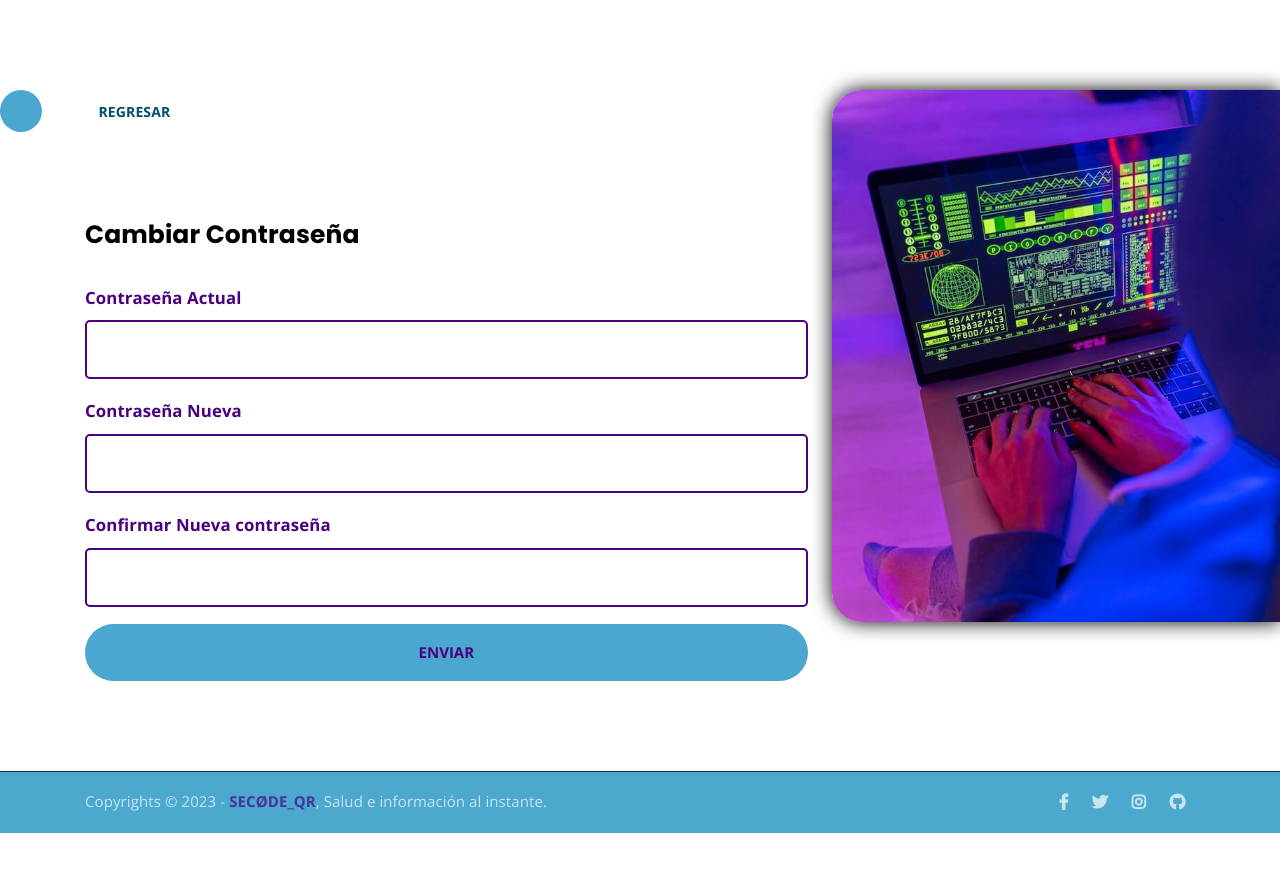
After one commit to Jhonatan2022/SECODE_QR, a PHP site: page /controller/cambiarpass.php in a window 1280 px wide. The commit adds this page. Run offline with PHP 8.4, Linux system fonts and the light colour scheme; a user stored in the database is signed in; some libraries are stand-ins or nearby versions.

Commit message:
servicos y consulta. recuperacion de contraseña pagina 404, edicion de planes modelo, actualizacion de DB

```diff
--- a/admin/views/tablero.php
+++ b/admin/views/tablero.php
@@ -76,12 +76,12 @@ if($resultsUser['rol'] === '2'){
                 </a>
             </li>
             <li class="navbar-item">
-                <a href="#" class="navbar-link">
+                <a href="planes.php" class="navbar-link">
                     <svg aria-hidden="true" focusable="false" data-prefix="fab" xmlns="http://www.w3.org/2000/svg" viewBox="0 0 448 512" class="fa-primary" role="img" style="width:17px;  margin-top:-40px;">
                         <path d="M96 0C43 0 0 43 0 96V416c0 53 43 96 96 96H384h32c17.7 0 32-14.3 32-32s-14.3-32-32-32V384c17.7 0 32-14.3 32-32V32c0-17.7-14.3-32-32-32H384 96zm0 384H352v64H96c-17.7 0-32-14.3-32-32s14.3-32 32-32zm32-240c0-8.8 7.2-16 16-16H336c8.8 0 16 7.2 16 16s-7.2 16-16 16H144c-8.8 0-16-7.2-16-16zm16 48H336c8.8 0 16 7.2 16 16s-7.2 16-16 16H144c-8.8 0-16-7.2-16-16s7.2-16 16-16z" />
                     </svg>
                     </svg>
-                    <span class="link-text" style="margin-top:-40px;">Manual uso</span>
+                    <span class="link-text" style="margin-top:-40px;">Planes de usuarios</span>
                 </a>
             </li>
             <li class="navbar-item">
--- /dev/null
+++ b/controller/cambiarpass.php
@@ -0,0 +1,255 @@
+<?php
+//inicar la secion del usuario y verificar que este logeado
+session_start();
+if (!isset($_SESSION['user_id'])) {
+    header('Location: ../index.php');
+}
+//traer la base de datos o conexion
+require_once '../models/database/database.php';
+//traer el modelo de usuario para consultar la contraseña
+require_once '../models/user.php';
+
+
+//verificar que los campos no esten vacios
+if (isset($_POST['pass']) && isset($_POST['nueva']) && isset($_POST['confirmar'])) {
+
+    //recibir los datos del formulario y guardarlos en variables
+    $pass = $_POST['pass'];
+    $nueva = $_POST['nueva'];
+    $confirmar = $_POST['confirmar'];
+    /*
+buscar contraseña actual del usuario
+    $query1='SELECT Contrasena FROM usuario WHERE Ndocumento = :id';
+    $query = $connection->prepare($query1);
+    $query->bindParam(':id', $_SESSION['user_id']);
+    $query->execute();
+    $contraseñaactual = $query->fetch(PDO::FETCH_ASSOC);
+    */
+    $user = getUser($_SESSION['user_id']);
+    //verificar que la contraseña actual sea igual a la que se ingreso en el formulario
+    if (password_verify($pass, $user['Contrasena'])) {
+
+        //verificar que la nueva contraseña sea igual a la confirmacion
+        if ($nueva == $confirmar) {
+            //encriptar la nueva contraseña
+            $nueva = password_hash($nueva, PASSWORD_BCRYPT);
+            //actualizar la contraseña en la base de datos
+            $query1 = 'UPDATE usuario SET Contrasena = :nueva WHERE Ndocumento = :id';
+            $query = $connection->prepare($query1);
+            $query->bindParam(':id', $_SESSION['user_id']);
+            $query->bindParam(':nueva', $nueva);
+            //verificar que la contraseña se haya actualizado correctamente
+            if ($query->execute()) {
+                $message = array('Exito ', ' Realizado correctamente', 'success');
+            } else {
+                $message = array('Error', 'Ocurrio un error al actulizar contraseña.', 'error');
+            }
+        } else {
+            $message = array('Error', 'Las nuevas contraseñas no coinciden, intente de nuevo', 'warning');
+        }
+    } else {
+        $message = array('Error', 'Contraseña actual incorrecta, intente de nuevo', 'error');
+    }
+}
+
+
+?>
+
+<!DOCTYPE html>
+<html lang="en">
+
+<head>
+    <meta charset="UTF-8">
+    <meta http-equiv="X-UA-Compatible" content="IE=edge">
+    <meta name="viewport" content="width=device-width, initial-scale=1.0">
+    <!-- favicon -->
+    <link rel="shortcut icon" type="image/png" href="../views/assets/img/logo.png">
+    <!-- google font -->
+    <link href="https://fonts.googleapis.com/css?family=Open+Sans:300,400,700" rel="stylesheet">
+    <link href="https://fonts.googleapis.com/css?family=Poppins:400,700&display=swap" rel="stylesheet">
+    <!-- fontawesome -->
+    <link rel="stylesheet" href="../views/assets/css/all.min.css">
+    <!-- bootstrap -->
+    <link rel="stylesheet" href="../views/assets/bootstrap/css/bootstrap.min.css">
+    <!-- animate css -->
+    <link rel="stylesheet" href="../views/assets/css/animate.css">
+    <!-- mean menu css -->
+    <link rel="stylesheet" href="../views/assets/css/meanmenu.min.css">
+    <!-- main style -->
+    <link rel="stylesheet" href="../views/assets/css/main.css">
+    <!-- responsive -->
+    <link rel="stylesheet" href="../views/assets/css/responsive.css">
+    <!-- Animate.css -->
+    <link rel="stylesheet" href="https://cdnjs.cloudflare.com/ajax/libs/animate.css/4.1.1/animate.min.css" />
+
+    <!-- use Sweet Alerts2 -->
+    <script src="//cdn.jsdelivr.net/npm/sweetalert2@11"></script>
+
+
+    <style>
+        input {
+            width: 99%;
+            padding: 15px;
+            border: 2px solid #4b0081;
+            border-radius: 5px;
+        }
+
+        .feature-bg1:after {
+            background-image: url(../views/assets/img/password.jpg);
+            background-size: cover;
+            background-position: center;
+            background-repeat: no-repeat;
+            padding: 100px 0;
+        }
+
+        label {
+            color: #4b0081;
+            font-size: larger;
+            font-weight: bolder;
+        }
+
+
+
+        .learn-more .circle {
+            transition: all 0.45s cubic-bezier(0.65, 0, 0.076, 1);
+            position: relative;
+            display: block;
+            margin: 0;
+            width: 3rem;
+            height: 3rem;
+            background: #4ba7cf;
+            border-radius: 1.625rem;
+        }
+
+        .learn-more .button-text {
+            -webkit-transition: all 0.45s cubic-bezier(0.65, 0, 0.076, 1);
+            transition: all 0.45s cubic-bezier(0.65, 0, 0.076, 1);
+            position: absolute;
+            top: 0;
+            left: 1.9em;
+            width: 13.4em;
+            padding: 0.75rem 0;
+            margin: 0 0 0 1rem;
+            color: #004d6e;
+            font-weight: 700;
+            line-height: 1.6;
+            text-align: center;
+            text-transform: uppercase;
+        }
+    </style>
+    <title>Cambiar contraseña</title>
+</head>
+
+<body>
+    <?php if (!empty($message)) :
+    ?>
+
+        <script>
+            Swal.fire(
+                '<?php echo $message[0]; ?>',
+                '<?php echo $message[1]; ?>',
+                '<?php echo $message[2]; ?>')
+        </script>
+    <?php endif;
+    ?>
+
+
+    <!--PreLoader-->
+    <div class="loader">
+        <div class="inner"></div>
+        <div class="inner"></div>
+        <div class="inner"></div>
+        <div class="inner"></div>
+        <div class="inner"></div>
+    </div>
+    <!--PreLoader Ends-->
+    <!-- contact form -->
+    <div class="feature-bg1">
+        <a href="../views/perfil.php" class="learn-more">
+            <span class="circle" aria-hidden="true"></span>
+            <span class="button-text">Regresar</span>
+        </a>
+        <div class="contact-from-section mt-150 mb-150">
+            <div class="container">
+                <div class="row">
+                    <div class="col-lg-8 mb-5 mb-lg-0">
+                        <div class="form-title">
+                            <h2>
+                                Cambiar Contraseña
+                            </h2>
+                        </div>
+                        <div id="form_status"></div>
+                        <div class="contact-form">
+                            <form method="post" action="">
+                                <p>
+                                    <label for="pass">Contraseña Actual</label>
+                                    <input type="password" name="pass" id="pass" required>
+                                </p>
+                                <p>
+                                    <label for="pass2">Contraseña Nueva</label>
+                                    <input type="password" name="nueva" id="pass2" required>
+                                </p>
+                                <p>
+                                    <label for="pass3">Confirmar Nueva contraseña</label>
+                                    <input type="password" name="confirmar" id="pass3" required>
+                                </p>
+
+                                <input type="submit" value="Enviar">
+                            </form>
+                        </div>
+                    </div>
+                </div>
+            </div>
+        </div>
+    </div>
+    </div>
+    </div>
+    <!--PreLoader Ends-->
+
+    <footer>
+
+
+        <!-- footer -->
+        <div class="copyright">
+            <div class="container">
+                <div class="row">
+                    <div class="col-lg-6 col-md-12">
+                        <p>Copyrights &copy; <?= date('Y') ?> - <a href="https://imransdesign.com/">SECØDE_QR</a>, Salud e información al instante.</p>
+                    </div>
+                    <div class="col-lg-6 text-right col-md-12">
+                        <div class="social-icons">
+                            <ul>
+                                <li><a href="https://www.facebook.com/profile.php?id=100083136654560" target="_blank"><i class="fab fa-facebook-f"></i></a></li>
+                                <li><a href="https://twitter.com/TeamSecode" target="_blank"><i class="fab fa-twitter"></i></a></li>
+                                <li><a href="https://www.instagram.com/teamsecode/" target="_blank"><i class="fab fa-instagram"></i></a></li>
+                                <li><a href="https://github.com/Jhonatan2022/SECODE_QR" target="_blank"><i class="fab fa-github"></i></a></li>
+                            </ul>
+                        </div>
+                    </div>
+                </div>
+            </div>
+        </div>
+        <!-- end footer -->
+
+    </footer>
+
+
+    <!-- jquery -->
+    <script src="../views/assets/js/jquery-1.11.3.min.js"></script>
+    <!-- bootstrap -->
+    <script src="../views/assets/bootstrap/js/bootstrap.min.js"></script>
+    <!-- isotope -->
+    <script src="../views/assets/js/jquery.isotope-3.0.6.min.js"></script>
+    <!-- magnific popup -->
+    <script src="../views/assets/js/jquery.magnific-popup.min.js"></script>
+    <!-- mean menu -->
+    <script src="../views/assets/js/jquery.meanmenu.min.js"></script>
+    <!-- sticker js -->
+    <script src="../views/assets/js/sticker.js"></script>
+    <!-- main js -->
+    <script src="../views/assets/js/main.js"></script>
+
+
+</body>
+
+</html>
--- a/models/user.php
+++ b/models/user.php
@@ -155,6 +155,13 @@ function getUserData($id){ //complete info user data without table condicion cli
 }
 
 //function for the data tables
+function getTipoSuscripcion(){
+  global $connection;
+  $query = $connection->prepare('SELECT TipoSuscripcion, precio	,cantidad_qr,Editar, citas FROM TipoSuscripcion ');
+  $query->execute();
+  $datos = $query->fetchAll(PDO::FETCH_ASSOC);
+  return $datos;
+}
 function localidad() {
   global $connection;
   $query = $connection->prepare('SELECT * FROM localidad');
--- a/views/Finpago.php
+++ b/views/Finpago.php
@@ -206,7 +206,7 @@ if($query->execute()){
 				position: 'center',
 				icon: 'success',
 				title: 'Descarga completada',
-				text:'Esta factura será enviada a su correo electrónico',
+				text:'Descarga completada con exito',
 				showConfirmButton: true,
 				timer: 3500
 				})
--- a/views/basico.php
+++ b/views/basico.php
@@ -6,6 +6,7 @@ require_once '../models/user.php';
 if(isset($_SESSION['user_id'])){
 	$user = getUser($_SESSION['user_id'] );
 }
+$planinfo=getTipoSuscripcion();
 ?>
 
 
@@ -61,7 +62,7 @@ if(isset($_SESSION['user_id'])){
     <div class="package-container">
       <div class="packages">
         <hr>
-        <h4 class="text2">$9.900</h4>
+        <h4 class="text2">$ <?=$planinfo[1]['precio'];?> COP</h4>
         <ul class="list">
           <hr>
           <li class="included"><i class="fas fa-check"></i>5 QR en la nube</li>
@@ -75,7 +76,7 @@ if(isset($_SESSION['user_id'])){
 		Comprar Ahora
 		</button>
 		</form>
-		<a href="servicios.html" class="button button13">Cancelar</a>
+		<a href="servicios.php" class="button button13">Cancelar</a>
       </div>
     </div>
 
--- a/views/estandar.php
+++ b/views/estandar.php
@@ -6,6 +6,7 @@ require_once '../models/user.php';
 if(isset($_SESSION['user_id'])){
 	$user = getUser($_SESSION['user_id'] );
 }
+$planinfo=getTipoSuscripcion();
 ?>
 
 
@@ -63,7 +64,7 @@ if(isset($_SESSION['user_id'])){
       <div class="packages">
         <h4 class="h">Estandar</h4>
         <hr>
-        <h4 class="text2">$26.700</h4>
+        <h4 class="text2">$ <?=$planinfo[2]['precio'];?> COP</h4>
         <ul class="list">
           <hr>
           <li class="included"><i class="fas fa-check"></i>8 QR en la nube</li>
--- a/views/formulario_datos_clinicos.php
+++ b/views/formulario_datos_clinicos.php
@@ -266,9 +266,6 @@ $alergia = alergia();
                       <option value="2" <?php if ($value === '2') {
                                           echo 'selected';
                                         } ?>>Femenino</option>
-                      <option value="3" <?php if ($value === '3') {
-                                          echo 'selected';
-                                        } ?>>No binario</option>
                     </select>
 
                   </div>
--- a/views/premium.php
+++ b/views/premium.php
@@ -6,6 +6,7 @@ require_once '../models/user.php';
 if(isset($_SESSION['user_id'])){
 	$user = getUser($_SESSION['user_id'] );
 }
+$planinfo=getTipoSuscripcion();
 ?>
 
 
@@ -71,7 +72,7 @@ if(isset($_SESSION['user_id'])){
 	  <div class="packages">
         <h4 class="h">Premium</h4>
         <hr class="hhh">
-        <h4 class="text2">$51.000</h4>
+        <h4 class="text2">$ <?=$planinfo[3]['precio'];?> COP</h4>
 		<form action="pagos.php" method="post">
 		<input type="hidden" name="plan" value="premium">
 		<button type="submit" class="button button12" style="border:none;">
```
Also changed, not shown: admin/views/planes.php (added, +116 -0 lines), schema.sql (+98 -97 lines), src/error/404.html (+25 -0 lines), views/factura.php (deleted, +0 -26 lines), views/perfil.php (+19 -9 lines), views/servicios.php (+6 -6 lines), views/templates/navBar.php (+15 -0 lines), views/assets/img/error.gif (added), views/assets/img/nyan-cat.gif (added), views/assets/img/password.jpg (added), 1 other file.
